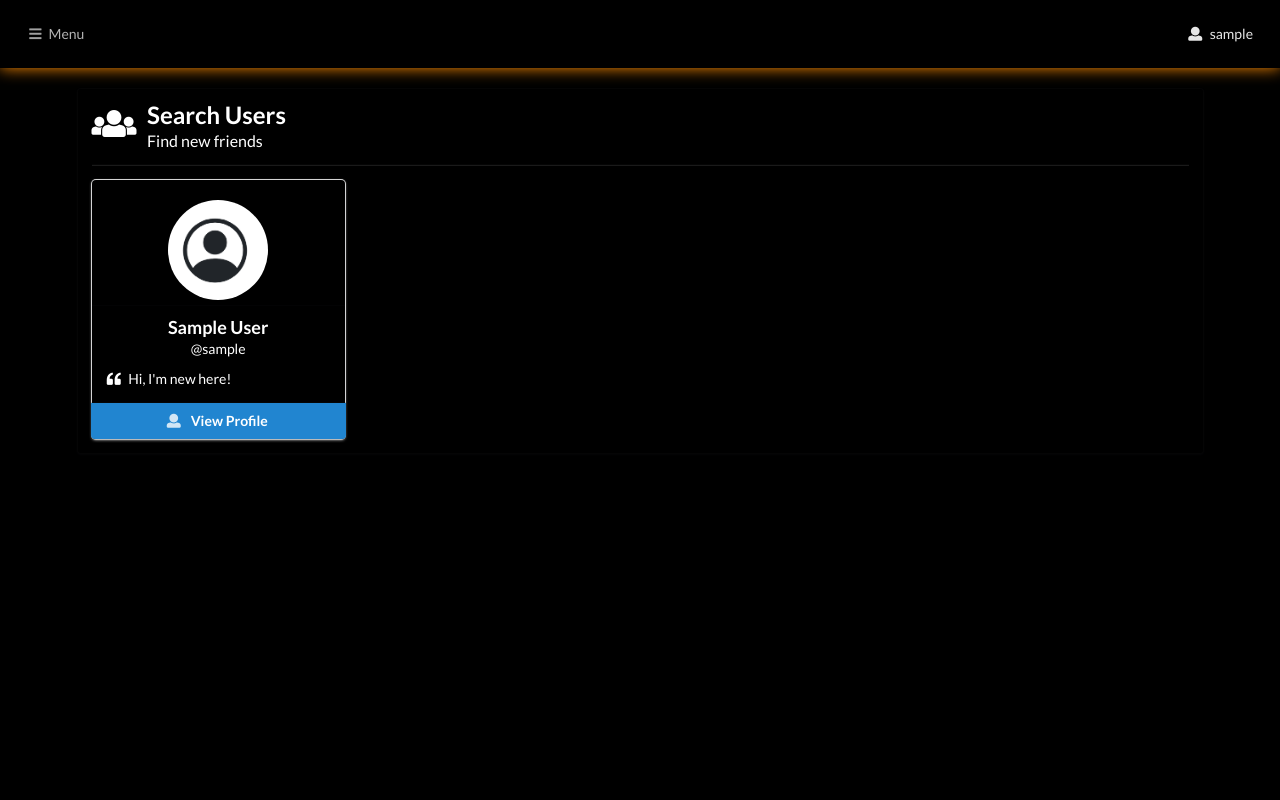
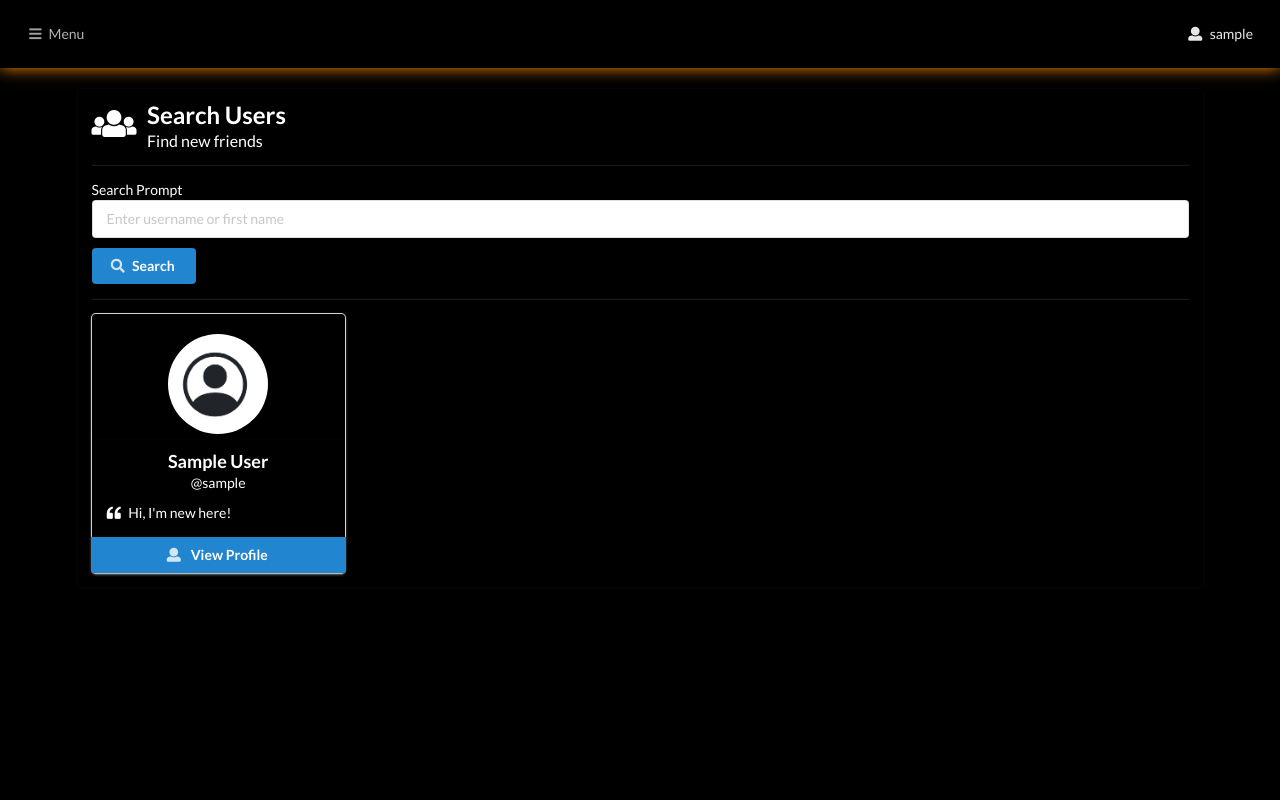
Before and after one commit to aixandrolab/simple-social-network, a Django app: page /profile/search/ in a window 1280 px wide. Run offline with Django 5.2, Linux system fonts and the light colour scheme; the visitor is signed in with stand-in values (Sample User, id 1); data comes from the database, SQL or seed files in the repository.

Commit message:
feat: improve search function

```diff
--- a/profiles/templates/profiles/profile_search.html
+++ b/profiles/templates/profiles/profile_search.html
@@ -14,6 +14,15 @@
             </div>
         </h2>
 
+        <div class="ui divider"></div>
+        <div class="field">
+            <form action="{% url 'profiles:profile_search' %}" method="post" class="ui form">
+                {% csrf_token %}
+                <label for="prompt" class="text-light">Search Prompt</label>
+                <input id="prompt" name="prompt" type="text" placeholder="Enter username or first name">
+                <button type="submit" class="ui button primary" style="margin-top: 10px;"><i class="search icon"></i>Search</button>
+            </form>
+        </div>
         <div class="ui divider"></div>
 
         {% if profile_list %}
--- a/profiles/views/profile_views/profile_search.py
+++ b/profiles/views/profile_views/profile_search.py
@@ -1,4 +1,5 @@
 from django.contrib.auth.decorators import login_required
+from django.db.models import Q
 from django.shortcuts import render
 
 from profiles.models.profile_model import Profile
@@ -7,6 +8,13 @@ from profiles.models.profile_model import Profile
 @login_required()
 def profile_search_view(request):
     profile_list = Profile.objects.select_related('user').all()
+    if request.method == 'POST':
+        prompt = request.POST.get('prompt')
+        if prompt:
+            profile_list = Profile.objects.select_related('user').filter(
+                Q(user__username__icontains=prompt) |
+                Q(user__first_name__icontains=prompt)
+            )
     context = {
         'profile_list': profile_list,
     }
```
